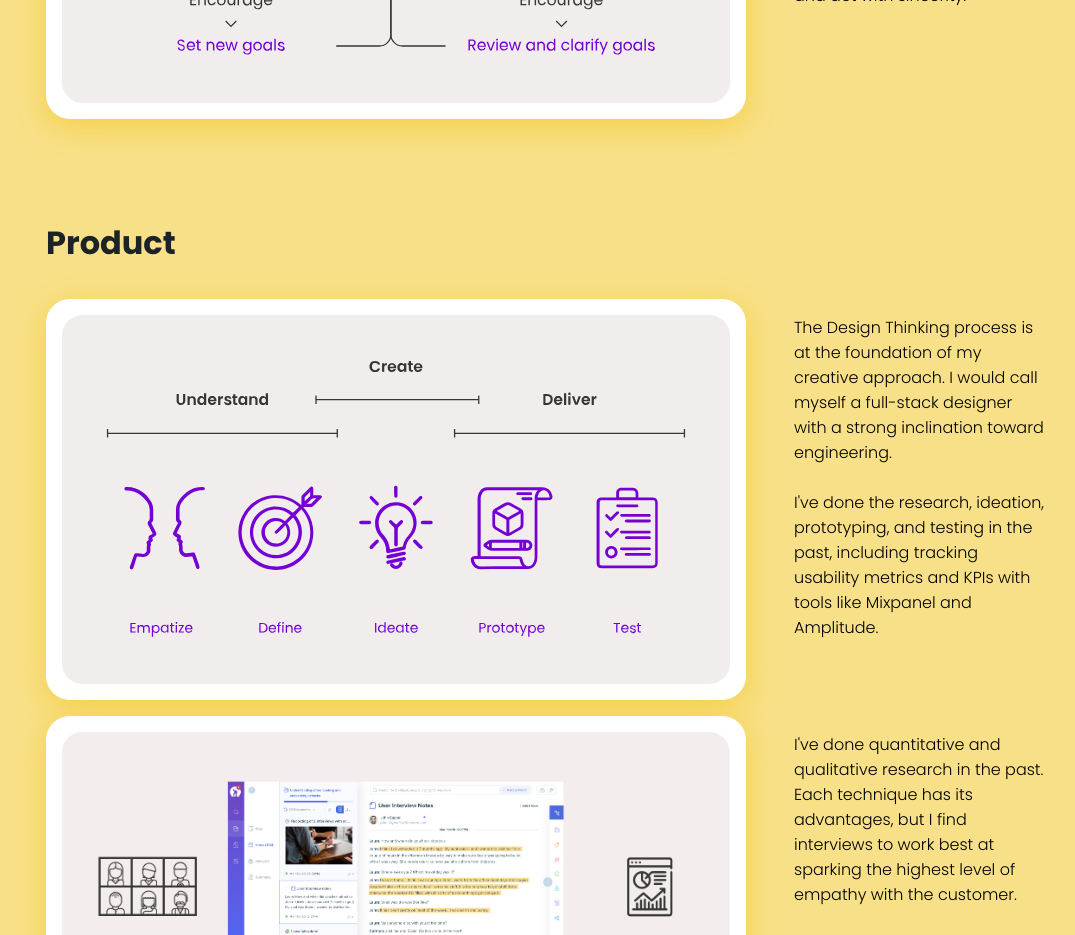
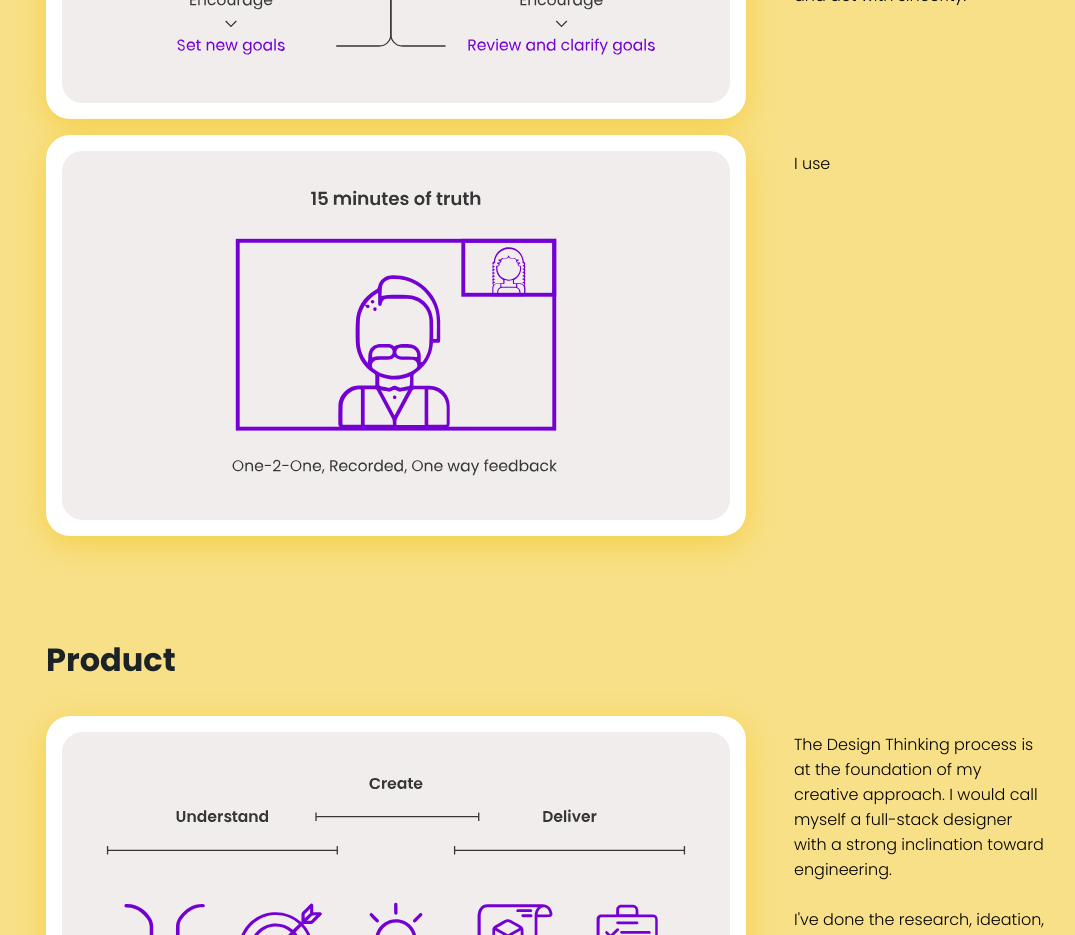
Before and after one commit to tombrewsviews/my-path, a React (Create React App) app: page /challenges/processes in a window 1280 px wide. Shown: the part 3780-4715 px from the top of the page, without its empty margins (94-1169 px from the left). Built offline with nearby package versions, Linux system fonts and the light colour scheme.

Commit message:
processes content

```diff
--- a/src/pages/Processes.js
+++ b/src/pages/Processes.js
@@ -25,6 +25,7 @@ import habit11 from "./../images/habit11.svg";
 import habit12 from "./../images/habit12.svg";
 
 import people1 from "./../images/people1.svg";
+import people2 from "./../images/people2.svg";
 
 import product1 from "./../images/product1.svg";
 import product2 from "./../images/product2.jpg";
@@ -272,6 +273,10 @@ export default function Processes() {
             The trick is to give feedback as soon as possible, focus on the behavior, not on the person, and act with sincerity.
           </p>
         </CardSection2TextRight>
+        <CardSection2TextRight imgOne={people2}>
+          <p style={{ fontSize: "16px" }}>
+            I use</p>
+        </CardSection2TextRight>
 
         <h1
           style={{ color: "#1C2327", marginTop: "100px", marginBottom: "32px" }}
```
Also changed, not shown: src/images/people2.svg (added), 1 other file (tests, documents, lock files or other folders).
